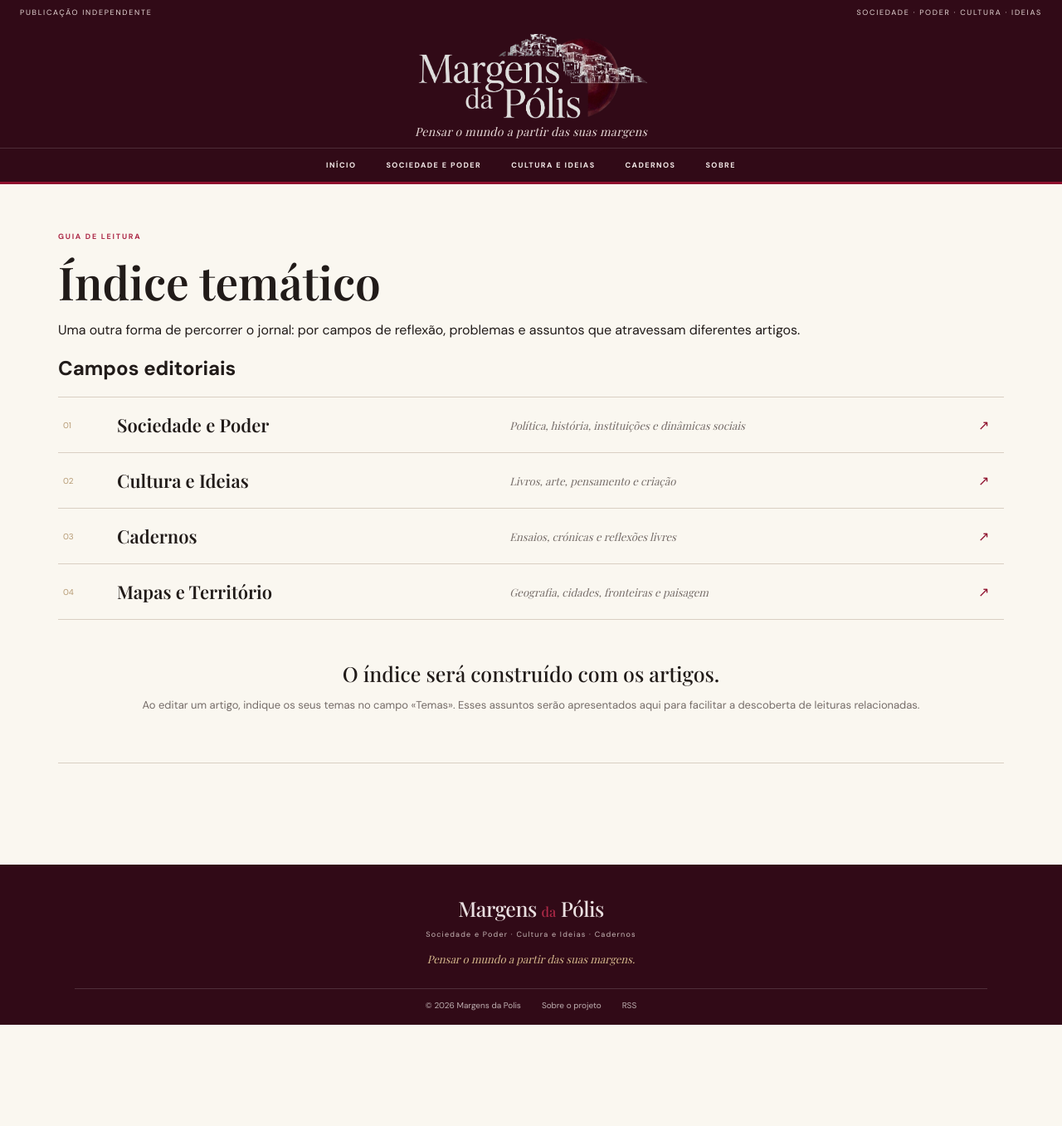
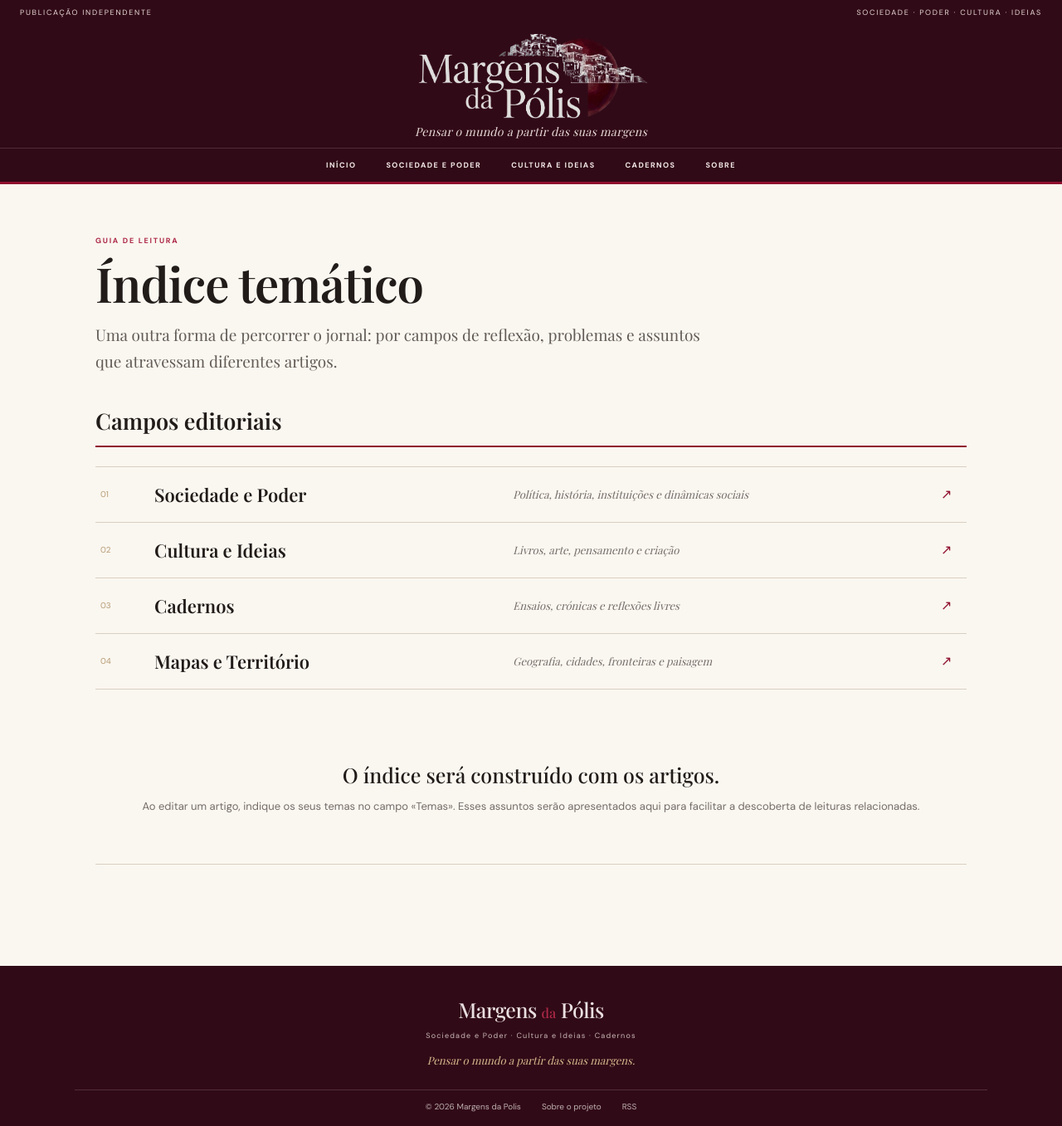
Before and after one commit to gmonteiropolli-design/Margens-da-Polis, a Jekyll site: the page built from indice-tematico/index.html, in a window 1280 px wide. Shown: the whole page at 83% size. Built offline with Jekyll 4.4.1, drawn with Linux system fonts in a browser that asks for light colours; before the commit the page ends 1235 px from its top, so only the background shows below that.

Commit message:
Finaliza estilos das novas secções editoriais

```diff
--- a/assets/css/style.css
+++ b/assets/css/style.css
@@ -319,3 +319,24 @@ a:focus-visible{outline:2px solid var(--gold);outline-offset:4px}
  .territory-feature{grid-template-columns:1fr}
  .territory-mark{height:135px}
 }
+
+/* Páginas especiais: arquivo, dossiês e índice temático */
+.special-listing{max-width:1050px;margin:0 auto;padding-top:55px}
+.special-listing>h1{font:600 clamp(40px,5vw,58px)/1.08 var(--serif);letter-spacing:-1px;margin:12px 0 14px}
+.listing-intro{max-width:760px;color:#625b56;font:19px/1.7 var(--serif);margin:0 0 34px}
+.archive-full a{grid-template-columns:105px 1fr 150px}
+.archive-full a>i{text-align:right;font-style:normal;font-size:8px;letter-spacing:1px;color:var(--wine)}
+.index-theme-group{margin:38px 0}
+.index-theme-group h2{font:600 27px var(--serif);padding-bottom:12px;border-bottom:2px solid var(--wine)}
+.index-entry{display:grid;grid-template-columns:70px 1fr;gap:15px;padding:15px 5px;border-bottom:1px solid var(--line)}
+.index-entry>span{font-size:10px;color:var(--muted)}
+.index-entry strong{font:500 18px var(--serif)}
+.index-entry strong a:hover{color:var(--wine)}
+.index-entry p{font-size:11px;color:var(--muted);margin:6px 0 0}
+@media(max-width:600px){
+ .special-listing{padding-top:38px}
+ .listing-intro{font-size:17px}
+ .archive-full a{grid-template-columns:72px 1fr}
+ .archive-full a>i{grid-column:2;text-align:left}
+ .index-entry{grid-template-columns:42px 1fr}
+}
```
